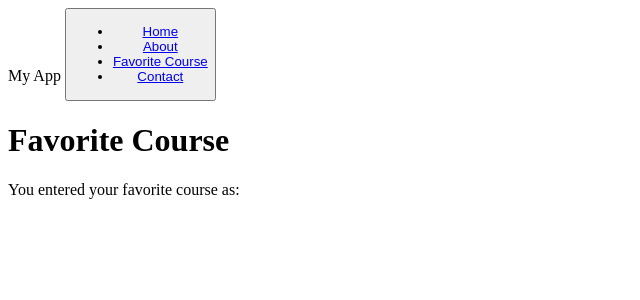
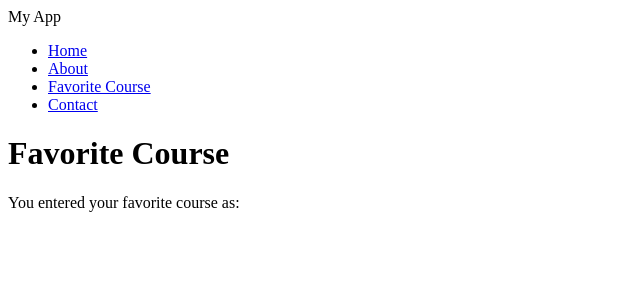
Before and after one commit to Mbush1x/helloWorld, a Flask app: page /favorite-course in a window 1280 px wide. Shown: the top 300 px of the page, without its empty margins (0-640 px from the left). Run offline with Flask 3, Linux system fonts and the light colour scheme.

Commit message:
revised errors

```diff
--- a/templates/base.html
+++ b/templates/base.html
@@ -10,7 +10,7 @@
     <div class="container">
         <nav class="navbar navbar-expand-lg navbar-light bg-light">
             <a class="navbar-brand" >My App</a>
-            <button class="collapse navbar-collapse" id="navbarSupportedContent">
+            <div class="collapse navbar-collapse" id="navbarSupportedContent">
                 <ul class="navbar-nav mr-auto">
                     <li class="nav-item">
                         <a class="nav-link" href="/">Home</a>
@@ -25,7 +25,7 @@
                         <a class="nav-link" href="/contact">Contact</a>
                     </li>
                 </ul>
-            </button>
+            </div>
         </nav>
         {% block content %}
         {% endblock %}
```
